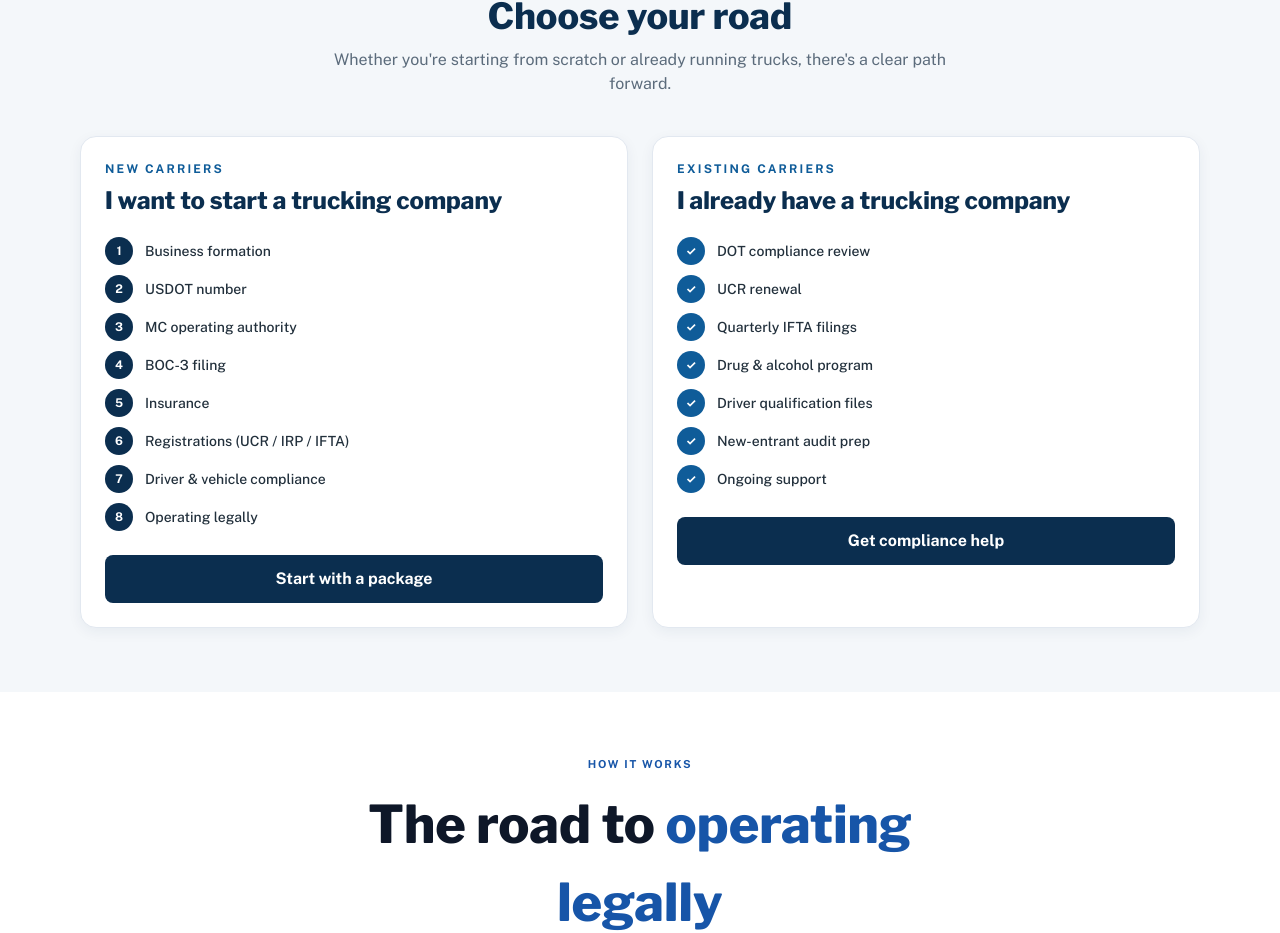
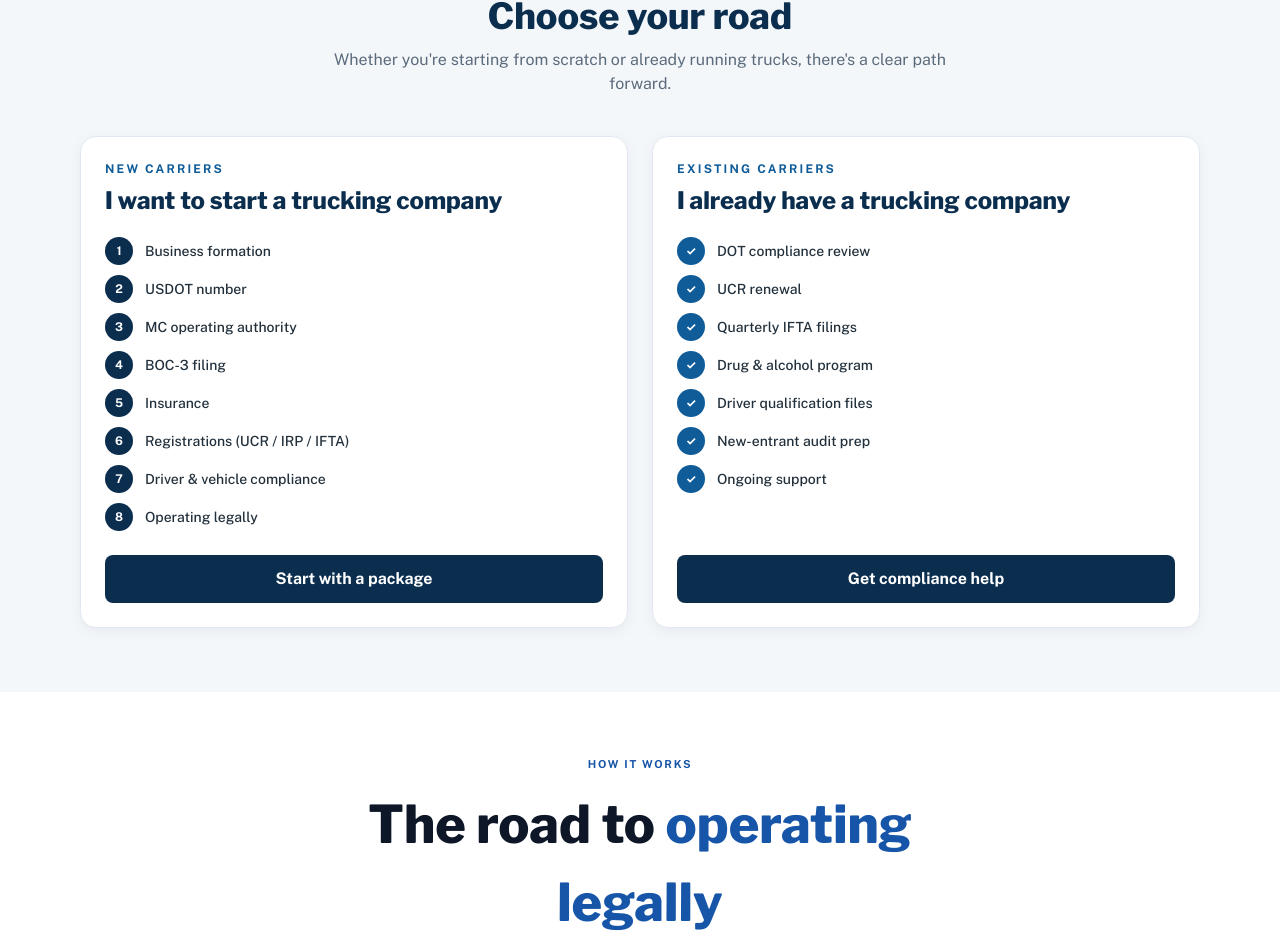
Before and after one commit to UNOGroupLLC/thetruckingbusiness, a Next.js app: page / in a window 1280 px wide. Shown: the part 1257-2190 px from the top of the page. Built offline with nearby package versions, Linux system fonts and the light colour scheme.

Commit message:
Add files via upload

```diff
--- a/app/page.tsx
+++ b/app/page.tsx
@@ -214,12 +214,12 @@ export default function HomePage() {
             path forward.
           </p>
           <div className="mt-10 grid gap-6 md:grid-cols-2">
-            <div className="card">
+            <div className="card flex flex-col">
               <p className="eyebrow">New carriers</p>
               <h3 className="mt-2 text-2xl font-extrabold text-navy">
                 I want to start a trucking company
               </h3>
-              <ol className="mt-5 space-y-2.5">
+              <ol className="mt-5 flex-1 space-y-2.5">
                 {STARTUP_STEPS.map((step, i) => (
                   <li key={step} className="flex items-center gap-3 text-sm">
                     <span className="flex h-7 w-7 shrink-0 items-center justify-center rounded-full bg-navy text-xs font-bold text-white">
@@ -233,12 +233,12 @@ export default function HomePage() {
                 Start with a package
               </Link>
             </div>
-            <div className="card">
+            <div className="card flex flex-col">
               <p className="eyebrow">Existing carriers</p>
               <h3 className="mt-2 text-2xl font-extrabold text-navy">
                 I already have a trucking company
               </h3>
-              <ul className="mt-5 space-y-2.5">
+              <ul className="mt-5 flex-1 space-y-2.5">
                 {EXISTING_STEPS.map((step) => (
                   <li key={step} className="flex items-center gap-3 text-sm">
                     <span className="flex h-7 w-7 shrink-0 items-center justify-center rounded-full bg-dotblue text-xs font-bold text-white" aria-hidden="true">
```
